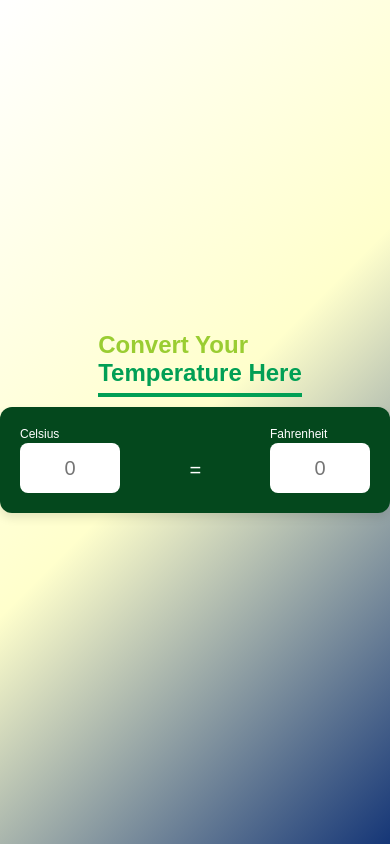
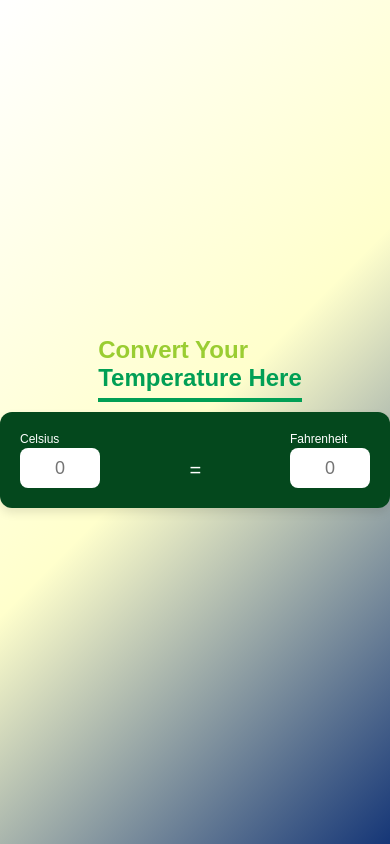
Before and after one commit to YawBoah/Temperature-Converter, a plain HTML site: page index.html in a window 390 px wide. Drawn offline with Linux system fonts and the light colour scheme.

Commit message:
Media query

```diff
--- a/style.css
+++ b/style.css
@@ -98,5 +98,9 @@ h1 span{
         font-size: 20px;
       }
 
-
+      .wrapper .input-box input {
+        max-width: 80px;
+        height: 40px;
+        font-size: 18px;
+      }
   }
```
